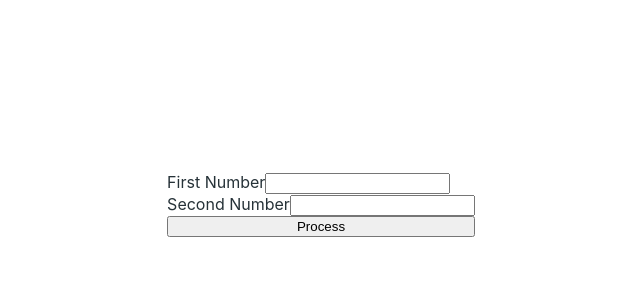
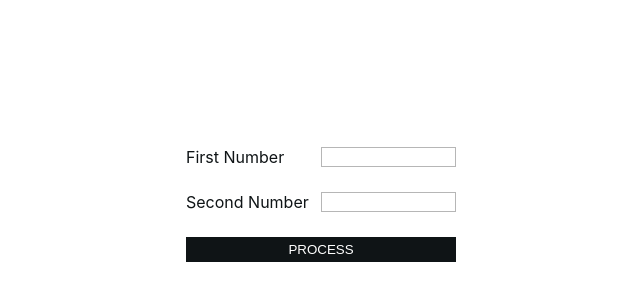
Before and after one commit to maradondt/itsapark, a React (Create React App) app: page / in a window 1280 px wide. Shown: the part 196-496 px from the top of the page, without its empty margins (319-959 px from the left). Built offline with nearby package versions, Linux system fonts and the light colour scheme.

Commit message:
Adds styles

```diff
--- a/src/features/AlertCountNumbersDivBy3/AlertCountNumbersDivBy3.jsx
+++ b/src/features/AlertCountNumbersDivBy3/AlertCountNumbersDivBy3.jsx
@@ -38,9 +38,10 @@ const AlertCountNumbersDivBy3 = () => {
 
   return (
     <form className={styles.form} onSubmit={formik.handleSubmit}>
-      <label htmlFor="firstValue">
+      <label className={styles.label} htmlFor="firstValue">
         First Number
         <input
+          className={styles.input}
           type="text"
           name="firstValue"
           id="firstValue"
@@ -49,9 +50,10 @@ const AlertCountNumbersDivBy3 = () => {
         />
       </label>
       {renderErrors('firstValue')}
-      <label htmlFor="secondValue">
+      <label className={styles.label} htmlFor="secondValue">
         Second Number
         <input
+          className={styles.input}
           type="text"
           name="secondValue"
           id="secondValue"
@@ -60,7 +62,7 @@ const AlertCountNumbersDivBy3 = () => {
         />
       </label>
       {renderErrors('secondValue')}
-      <button type="submit">Process</button>
+      <button className={styles.button} type="submit">Process</button>
     </form>
   );
 };
--- a/src/features/AlertCountNumbersDivBy3/styles.module.scss
+++ b/src/features/AlertCountNumbersDivBy3/styles.module.scss
@@ -4,6 +4,29 @@
   display: flex;
   flex-direction: column;
   margin: auto;
+  width: 270px;
 
   color: $primary;
 }
+
+.label {
+  display: flex;
+  justify-content: space-between;
+  margin-bottom: 25px;
+}
+
+.input {
+  width: 50%;
+  border: 1px solid $border;
+}
+
+.button {
+  border: none;
+  padding-top: 5px;
+  padding-bottom: 5px;
+
+  color: $text;
+  text-transform: uppercase;
+
+  background-color: $primary;
+}
--- a/src/index.css
+++ b/src/index.css
@@ -1,3 +1,10 @@
+html {
+  box-sizing: border-box;
+}
+*, *:before, *:after {
+  box-sizing: inherit;
+}
+
 body {
   min-height: 100vh;
   margin: 0;
--- a/src/scss/variables.scss
+++ b/src/scss/variables.scss
@@ -1,2 +1,4 @@
-$primary: #263238;
+$primary: #0f1416;
+$border: #B6B6B6;
 $error: #E74C3C;
+$text: white;
```
